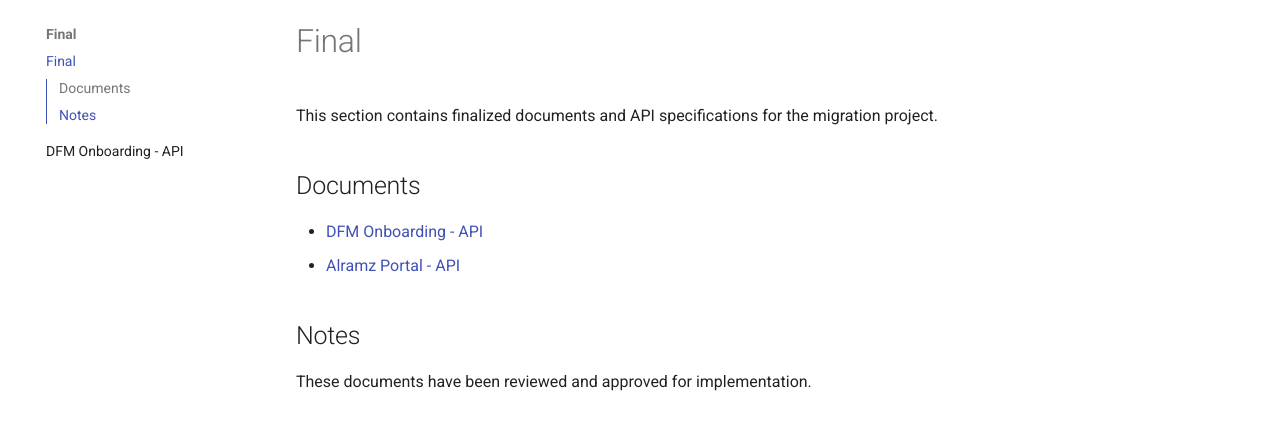
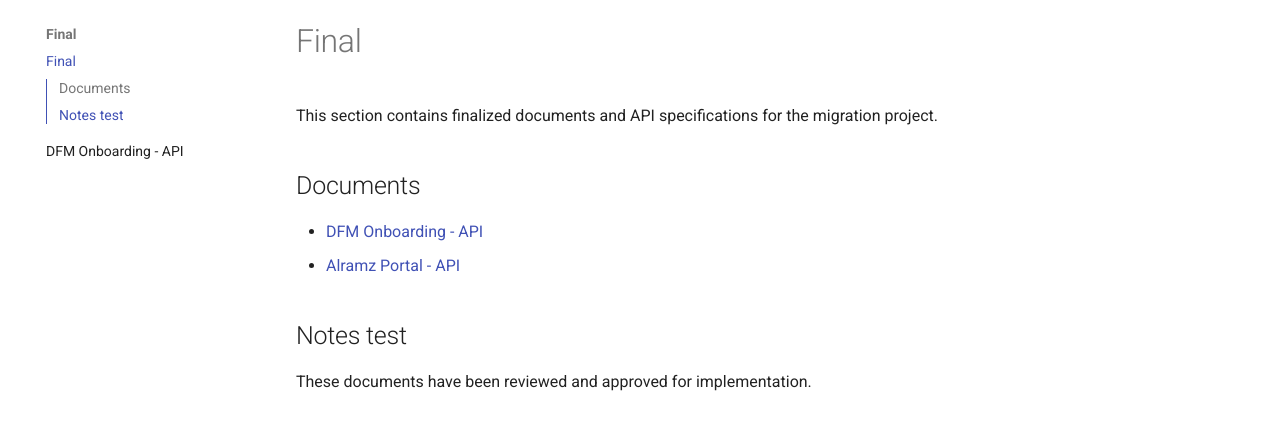
Before and after one commit to al-ramz/alramz-mw-docs, an MkDocs documentation site: the page built from docs/final/index.md, in a window 1280 px wide. Shown: the part 125-559 px from the top of the page. Built offline with MkDocs 1.6.1 and Material for MkDocs 9.7.7, drawn with Linux system fonts in a browser that asks for light colours.

Commit message:
Alramz Portal Test

```diff
--- a/docs/final/index.md
+++ b/docs/final/index.md
@@ -7,6 +7,6 @@ This section contains finalized documents and API specifications for the migrati
 - [DFM Onboarding - API](dfmonboarding/DFM_Onboarding_API_Documentation.md)
 - [Alramz Portal - API](alramzportal/DFM_Onboarding_API_Documentation.md)
 
-## Notes
+## Notes test
 
 These documents have been reviewed and approved for implementation.
```
